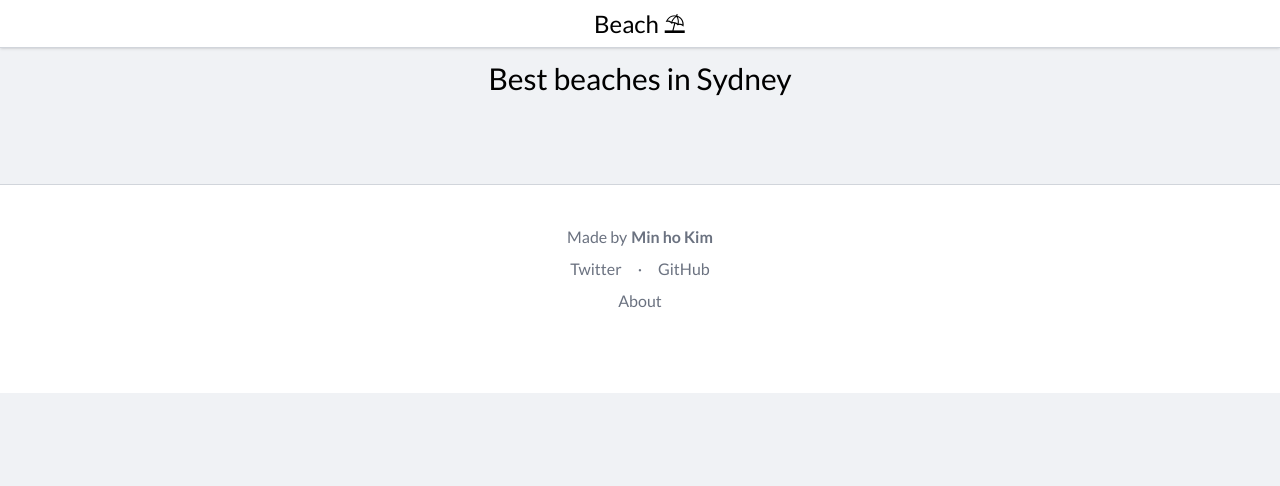
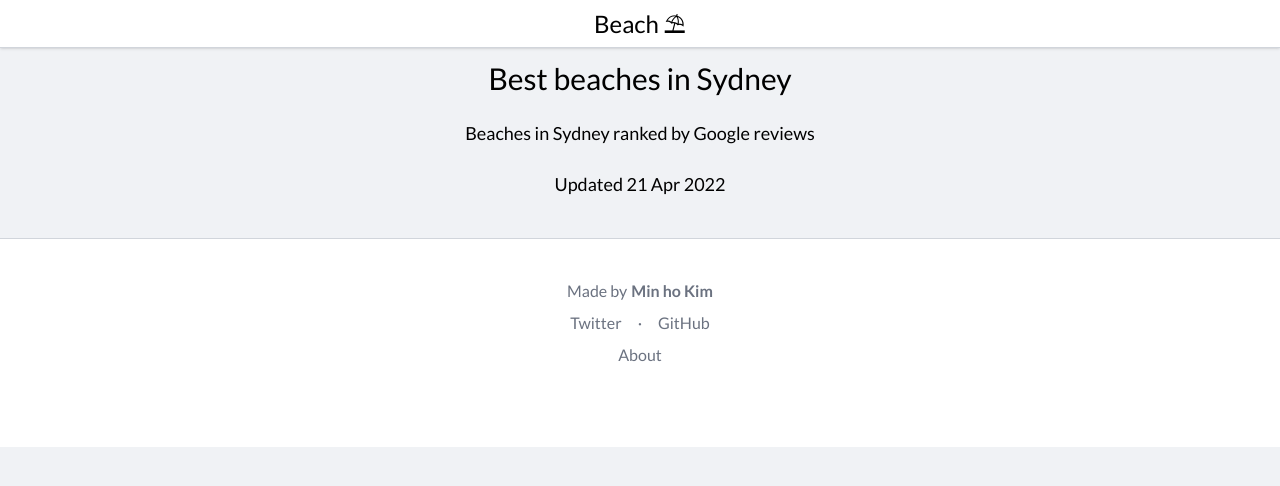
Before and after one commit to minho42/beach, a Next.js app in the folder frontend/: page /about in a window 1280 px wide. Shown: the top 486 px of the page. Built offline with nearby package versions, Linux system fonts and the light colour scheme.

Commit message:
add scraping date, description

```diff
--- a/frontend/pages/about.js
+++ b/frontend/pages/about.js
@@ -3,9 +3,9 @@ export default function About() {
     <div className="flex flex-col items-center justify-center space-y-6">
       <h1 className="text-center text-3xl">Best beaches in Sydney</h1>
 
-      <p></p>
+      <p>Beaches in Sydney ranked by Google reviews</p>
 
-      <p></p>
+      <p>Updated 21 Apr 2022</p>
     </div>
   );
 }
```
